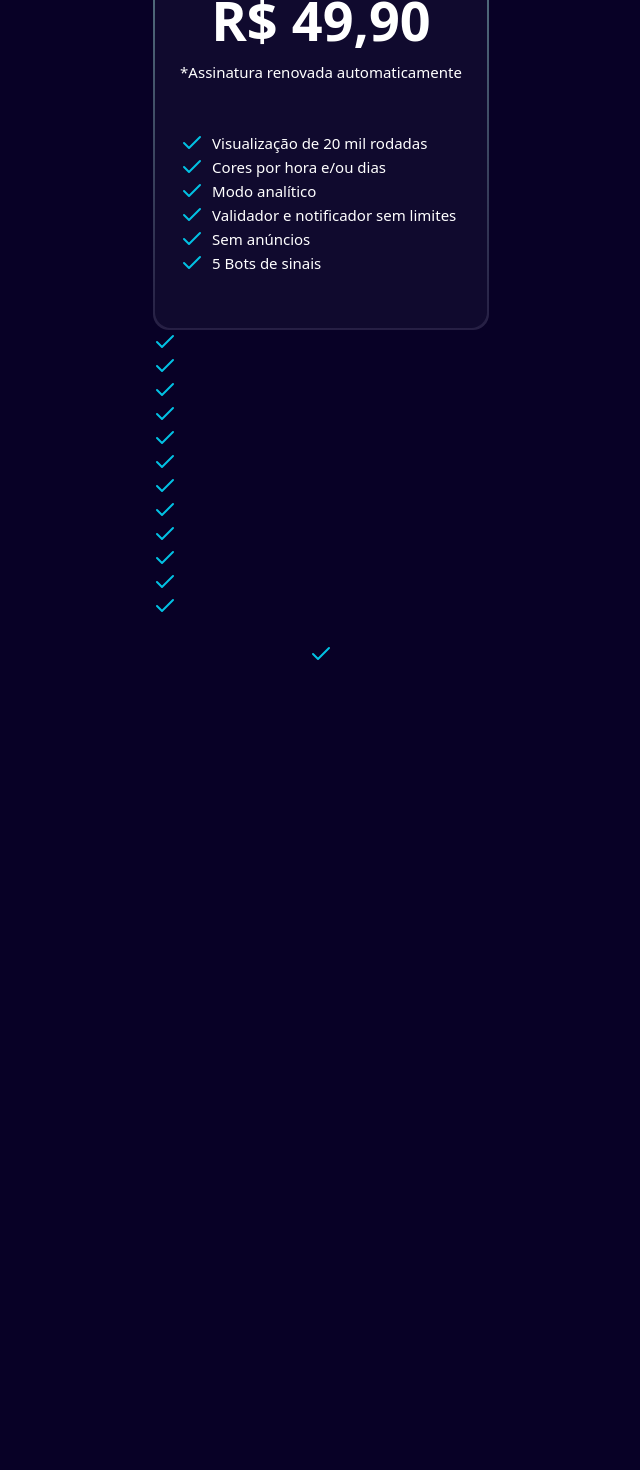
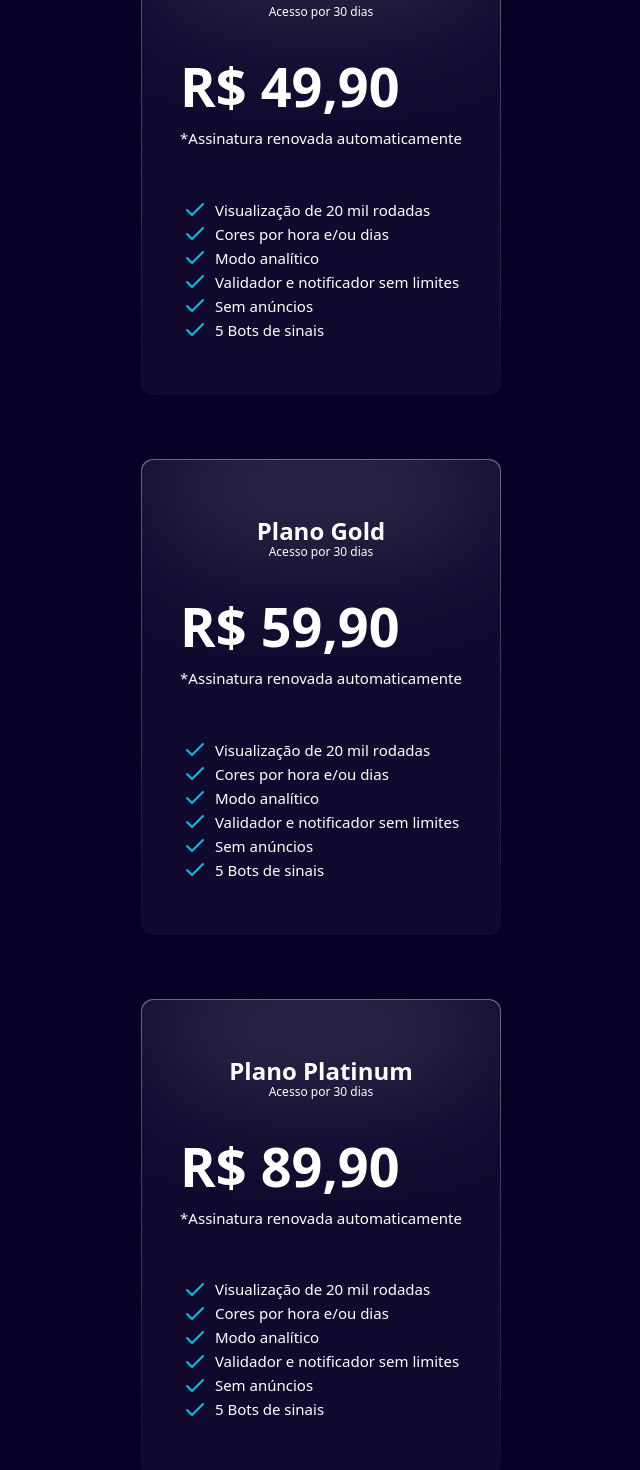
Before and after one commit to ImDevMota/lp-tip-miner, a React (Vite) app: page / in a window 1280 px wide. Shown: the part 7040-8510 px from the top of the page, without its empty margins (319-959 px from the left). Before the commit the page ends 7706 px from the top, so only its background shows below. Built offline with nearby package versions, Linux system fonts and the light colour scheme.

Commit message:
Finalizei a section plans e criei a section seal

```diff
--- a/src/components/Plans.jsx
+++ b/src/components/Plans.jsx
@@ -30,22 +30,28 @@ function Plans() {
           sua paixão em vitórias.
         </p>
 
-        <div>
-          <div className="p-[1.5px] bg-gradient-to-b from-[#5F858E] to-[#261f44] rounded-2xl w-[100%] mt-[1rem]">
-            <div className="bg-[#100a2e] backdrop-blur-md py-[3.3rem] px-[1.6rem] rounded-2xl text-[white] text-center flex flex-col justify-center items-center">
+        <div className="flex flex-col">
+          <div className="p-[0.8px] overflow-hidden bg-gradient-to-b from-[#ffffff60] to-[#100a2e] rounded-xl w-[100%] mt-[4rem]">
+            <div className="bg-[#100a2e] backdrop-blur-md py-[3.3rem] px-[1.6rem] rounded-xl text-[white] text-center flex flex-col justify-center items-center">
+              <div class="absolute top-[-2.5rem] w-[95%] h-[8.35rem] bg-[#dfdee4] rounded-full blur-[3.7rem] opacity-15"></div>
+
+              <div className="flex flex-col">
                 <h3 className="text-white font-[700] text-[24px]">
                   Plano Silver
                 </h3>
-              <p className="text-white font-[500] text-[12px]">
+                <p className="text-white font-[500] text-[12px] mt-[-0.4rem]">
                   Acesso por 30 dias
                 </p>
+              </div>
 
+              <div className="flex flex-col mt-[1.6rem] items-start">
                 <h2 className="text-white font-[700] text-[54px]">R$ 49,90</h2>
                 <p className="text-white font-[300] text-[15px]">
                   *Assinatura renovada automaticamente
                 </p>
+              </div>
 
-              <div className="flex flex-col mt-[3rem] items-start w-[100%]">
+              <div className="flex flex-col mt-[3rem] items-start w-[100%] ml-[1.9rem]">
                 <div className="flex flex-row items-center gap-x-[0.5rem]">
                   <Check className="text-[#02C1E3]" />
                   <p className="font-[400] text-[15px]">
@@ -85,96 +91,129 @@ function Plans() {
             </div>
           </div>
 
-          <div>
-            <h3></h3>
-            <p></p>
+          <div className="p-[0.8px] overflow-hidden bg-gradient-to-b from-[#ffffff60] to-[#100a2e] rounded-xl w-[100%] mt-[4rem]">
+            <div className="bg-[#100a2e] backdrop-blur-md py-[3.3rem] px-[1.6rem] rounded-xl text-[white] text-center flex flex-col justify-center items-center">
+              <div class="absolute top-[-2.5rem] w-[95%] h-[8.35rem] bg-[#dfdee4] rounded-full blur-[3.7rem] opacity-15"></div>
 
-            <h2></h2>
-            <p></p>
-
-            <div>
-              <div>
-                <Check className="text-[#02C1E3]" />
-                <p></p>
+              <div className="flex flex-col">
+                <h3 className="text-white font-[700] text-[24px]">
+                  Plano Gold
+                </h3>
+                <p className="text-white font-[500] text-[12px] mt-[-0.4rem]">
+                  Acesso por 30 dias
+                </p>
               </div>
 
-              <div>
-                <Check className="text-[#02C1E3]" />
-                <p></p>
+              <div className="flex flex-col mt-[1.6rem] items-start">
+                <h2 className="text-white font-[700] text-[54px]">R$ 59,90</h2>
+                <p className="text-white font-[300] text-[15px]">
+                  *Assinatura renovada automaticamente
+                </p>
               </div>
 
-              <div>
+              <div className="flex flex-col mt-[3rem] items-start w-[100%] ml-[1.9rem]">
+                <div className="flex flex-row items-center gap-x-[0.5rem]">
                   <Check className="text-[#02C1E3]" />
-                <p></p>
+                  <p className="font-[400] text-[15px]">
+                    Visualização de 20 mil rodadas
+                  </p>
                 </div>
 
-              <div>
+                <div className="flex flex-row items-center gap-x-[0.5rem]">
                   <Check className="text-[#02C1E3]" />
-                <p></p>
+                  <p className="font-[400] text-[15px]">
+                    Cores por hora e/ou dias
+                  </p>
                 </div>
 
-              <div>
+                <div className="flex flex-row items-center gap-x-[0.5rem]">
                   <Check className="text-[#02C1E3]" />
-                <p></p>
+                  <p className="font-[400] text-[15px]">Modo analítico</p>
                 </div>
 
-              <div>
+                <div className="flex flex-row items-center gap-x-[0.5rem]">
                   <Check className="text-[#02C1E3]" />
-                <p></p>
+                  <p className="font-[400] text-[15px]">
+                    Validador e notificador sem limites
+                  </p>
+                </div>
+
+                <div className="flex flex-row items-center gap-x-[0.5rem]">
+                  <Check className="text-[#02C1E3]" />
+                  <p className="font-[400] text-[15px]">Sem anúncios</p>
+                </div>
+
+                <div className="flex flex-row items-center gap-x-[0.5rem]">
+                  <Check className="text-[#02C1E3]" />
+                  <p className="font-[400] text-[15px]">5 Bots de sinais</p>
+                </div>
               </div>
             </div>
           </div>
 
-          <div>
-            <h3></h3>
-            <p></p>
+          <div className="p-[0.8px] overflow-hidden bg-gradient-to-b from-[#ffffff60] to-[#100a2e] rounded-xl w-[100%] mt-[4rem]">
+            <div className="bg-[#100a2e] backdrop-blur-md py-[3.3rem] px-[1.6rem] rounded-xl text-[white] text-center flex flex-col justify-center items-center">
+              <div class="absolute top-[-2.5rem] w-[95%] h-[8.35rem] bg-[#dfdee4] rounded-full blur-[3.7rem] opacity-15"></div>
 
-            <h2></h2>
-            <p></p>
-
-            <div>
-              <div>
-                <Check className="text-[#02C1E3]" />
-                <p></p>
+              <div className="flex flex-col">
+                <h3 className="text-white font-[700] text-[24px]">
+                  Plano Platinum
+                </h3>
+                <p className="text-white font-[500] text-[12px] mt-[-0.4rem]">
+                  Acesso por 30 dias
+                </p>
               </div>
 
-              <div>
-                <Check className="text-[#02C1E3]" />
-                <p></p>
+              <div className="flex flex-col mt-[1.6rem] items-start">
+                <h2 className="text-white font-[700] text-[54px]">R$ 89,90</h2>
+                <p className="text-white font-[300] text-[15px]">
+                  *Assinatura renovada automaticamente
+                </p>
               </div>
 
-              <div>
+              <div className="flex flex-col mt-[3rem] items-start w-[100%] ml-[1.9rem]">
+                <div className="flex flex-row items-center gap-x-[0.5rem]">
                   <Check className="text-[#02C1E3]" />
-                <p></p>
+                  <p className="font-[400] text-[15px]">
+                    Visualização de 20 mil rodadas
+                  </p>
                 </div>
 
-              <div>
+                <div className="flex flex-row items-center gap-x-[0.5rem]">
                   <Check className="text-[#02C1E3]" />
-                <p></p>
+                  <p className="font-[400] text-[15px]">
+                    Cores por hora e/ou dias
+                  </p>
                 </div>
 
-              <div>
+                <div className="flex flex-row items-center gap-x-[0.5rem]">
                   <Check className="text-[#02C1E3]" />
-                <p></p>
+                  <p className="font-[400] text-[15px]">Modo analítico</p>
                 </div>
 
-              <div>
+                <div className="flex flex-row items-center gap-x-[0.5rem]">
                   <Check className="text-[#02C1E3]" />
-                <p></p>
+                  <p className="font-[400] text-[15px]">
+                    Validador e notificador sem limites
+                  </p>
+                </div>
+
+                <div className="flex flex-row items-center gap-x-[0.5rem]">
+                  <Check className="text-[#02C1E3]" />
+                  <p className="font-[400] text-[15px]">Sem anúncios</p>
+                </div>
+
+                <div className="flex flex-row items-center gap-x-[0.5rem]">
+                  <Check className="text-[#02C1E3]" />
+                  <p className="font-[400] text-[15px]">5 Bots de sinais</p>
+                </div>
               </div>
             </div>
           </div>
 
-          <button></button>
-        </div>
-
-        <div>
-          <Check className="text-[#02C1E3]" />
-
-          <div>
-            <p></p>
-            <p></p>
-          </div>
+          <a className="text-[white] mt-[2rem] text-[14px] px-[1.3rem] py-[0.8rem] rounded-md font-[600] bg-gradient-to-r from-[#02C1E3] to-[#0412E7]">
+            Quero aumentar meus lucros com o TipMiner
+          </a>
         </div>
       </div>
     </section>
--- /dev/null
+++ b/src/components/Seal.jsx
@@ -0,0 +1,41 @@
+function Seal() {
+  return (
+    <section>
+      <div>
+        <img src="" alt="" />
+
+        <h2></h2>
+
+        <div>
+          <p></p>
+          <button></button>
+
+          <div></div>
+        </div>
+
+        <div>
+          <p></p>
+          <button></button>
+
+          <div></div>
+        </div>
+
+        <div>
+          <p></p>
+          <button></button>
+
+          <div></div>
+        </div>
+
+        <div>
+          <p></p>
+          <button></button>
+
+          <div></div>
+        </div>
+      </div>
+    </section>
+  );
+}
+
+export default Seal;
```
Lines whose indentation alone changed are shown as unchanged.
